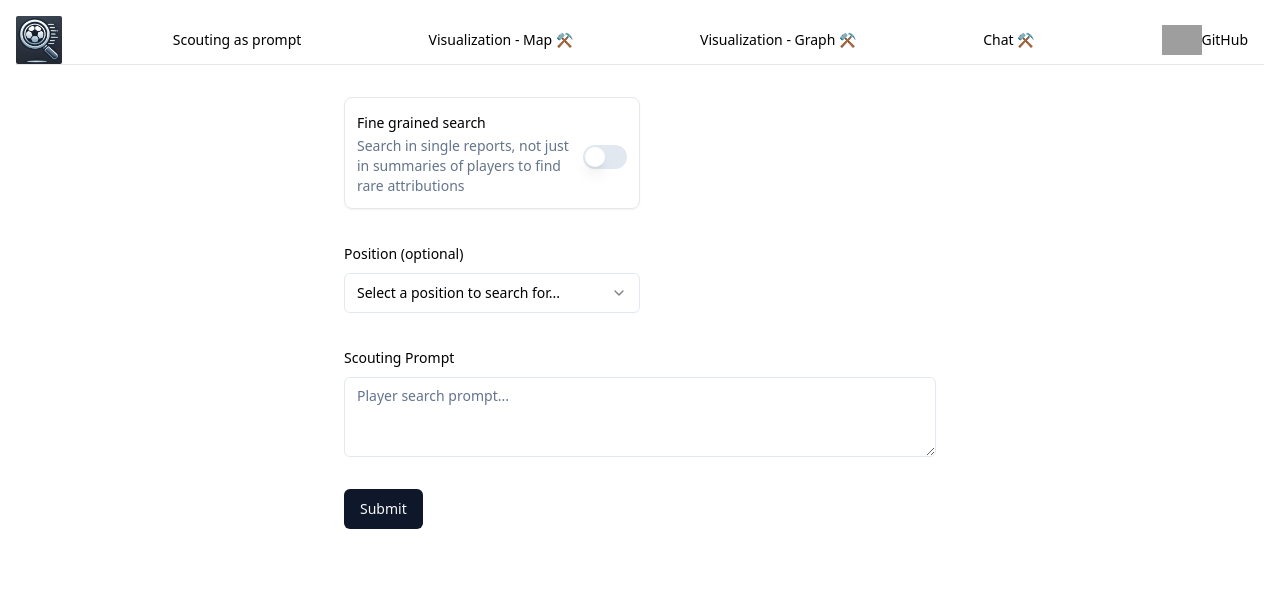
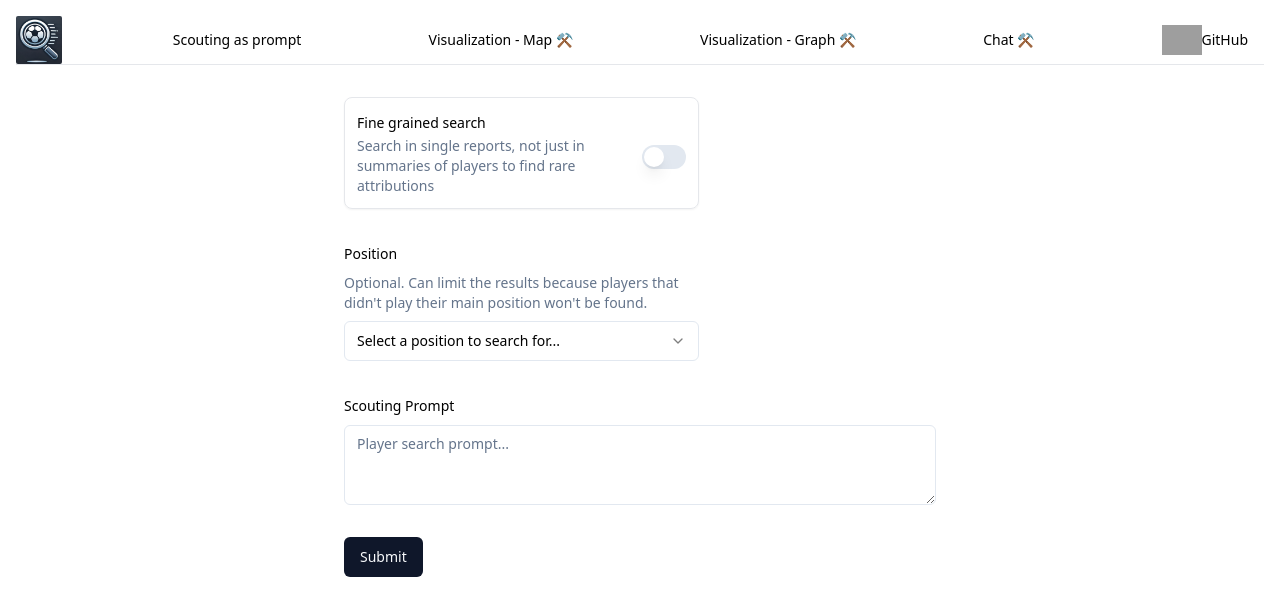
Before and after one commit to bepo1337/scouting-llm-frontend, a React (Vite) app: page / in a window 1280 px wide. Shown: the top 616 px of the page. Built offline with nearby package versions, Linux system fonts and the light colour scheme; grey boxes are pictures that could not be loaded.

Commit message:
add description to position | change width of form

```diff
--- a/src/components/ScoutingAsPrompt.tsx
+++ b/src/components/ScoutingAsPrompt.tsx
@@ -58,7 +58,7 @@ export default function Chat() {
           control={form.control}
           name="fineGrained"
           render={({ field }) => (
-            <FormItem className="flex flex-row items-center justify-between rounded-lg border p-3 shadow-sm w-1/2">
+            <FormItem className="flex flex-row items-center justify-between rounded-lg border p-3 shadow-sm w-3/5 min-w-80">
               <div className="space-y-0.5">
                 <FormLabel>Fine grained search</FormLabel>
                 <FormDescription>
@@ -78,8 +78,11 @@ export default function Chat() {
           control={form.control}
           name="position"
           render={({ field }) => (
-            <FormItem className="w-1/2">
-              <FormLabel>Position (optional)</FormLabel>
+            <FormItem className="w-3/5 min-w-80">
+              <FormLabel>Position</FormLabel>
+              <FormDescription>
+                  Optional. Can limit the results because players that didn't play their main position won't be found.
+                </FormDescription>
               <Select onValueChange={field.onChange} defaultValue={field.value}>
                 <FormControl>
                   <SelectTrigger>
```
